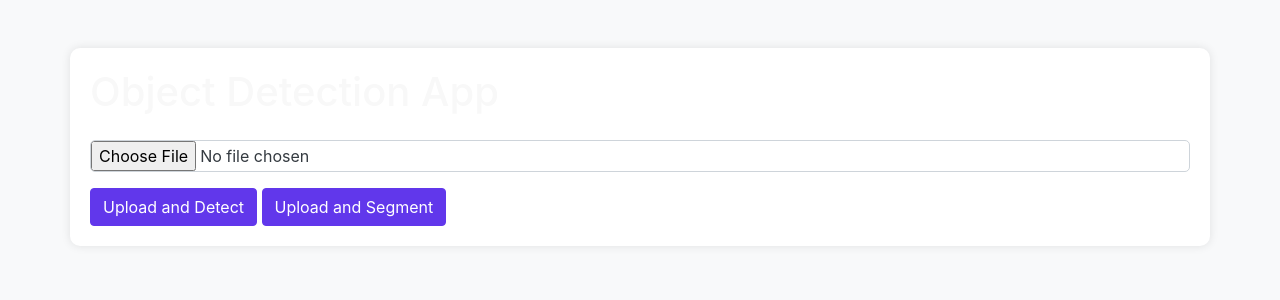
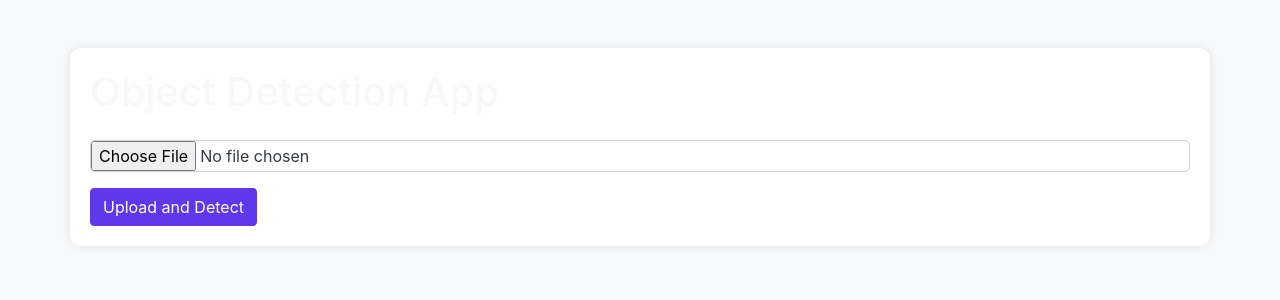
Before and after one commit to ckagngoc/NCKH_2024_Detect, a Flask app: page / in a window 1280 px wide. Shown: the top 300 px of the page. Run offline with Flask 3, Linux system fonts and the light colour scheme; some libraries are stand-ins or nearby versions.

Commit message:
upload from gipod

```diff
--- a/app.py
+++ b/app.py
@@ -12,8 +12,8 @@ model_detect_path = "model/detect/best.pt"
 model_detect = YOLO(model_detect_path)
 
 # model_segment_path = "model/segment/best.pt"
-model_segment_path = "new_model/best.pt"
-model_segment = YOLO(model_segment_path)
+# model_segment_path = "new_model/best.pt"
+# model_segment = YOLO(model_segment_path)
 
 # Apply Flask CORS
 CORS(app)
@@ -28,11 +28,6 @@ def create_upload_folder():
 def predict_image(img_path):
     frame = cv2.imread(img_path)
     results = model_detect(frame, save=False, imgsz=320, conf=0.5)
-    return results, len(results[0].boxes)
-
-def segment_image(img_path):
-    frame = cv2.imread(img_path)
-    results = model_segment(frame, save=False, imgsz=320)
     return results, len(results[0].boxes)
 
 @app.route('/', methods=['GET', 'POST'])
--- a/templates/index.html
+++ b/templates/index.html
@@ -64,9 +64,6 @@
                 <input type="file" name="file" class="form-control-file" accept=".jpg, .jpeg, .png" required>
             </div>
             <button type="submit" class="btn btn-primary">Upload and Detect</button>
-
-            <!-- Thêm nút "Upload and Segment" -->
-            <button type="submit" class="btn btn-success" name="segment">Upload and Segment</button>
         </form>
 
         {% if error %}
```
Also changed, not shown: static/uploads/rec209.jpg (added).
